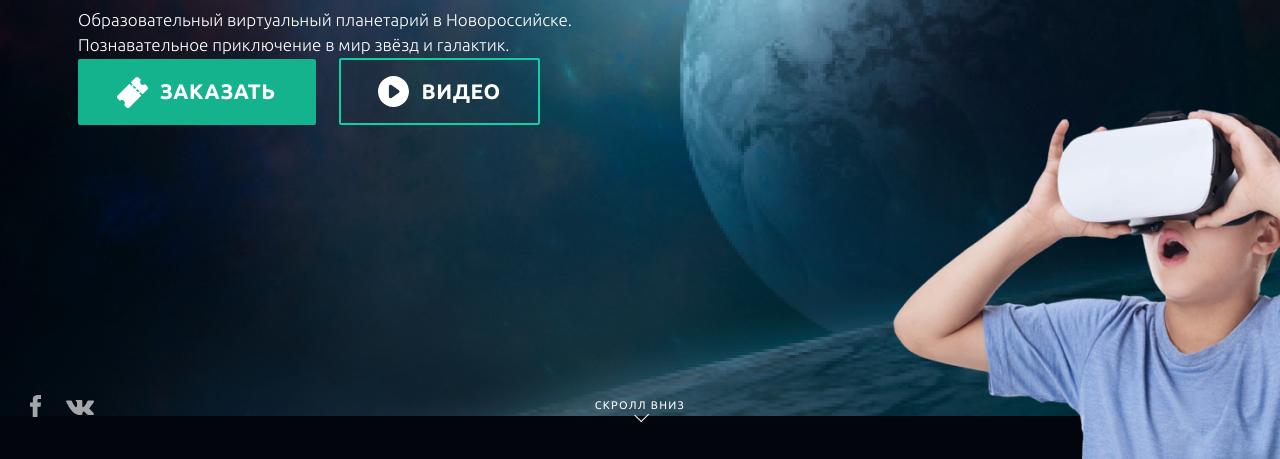
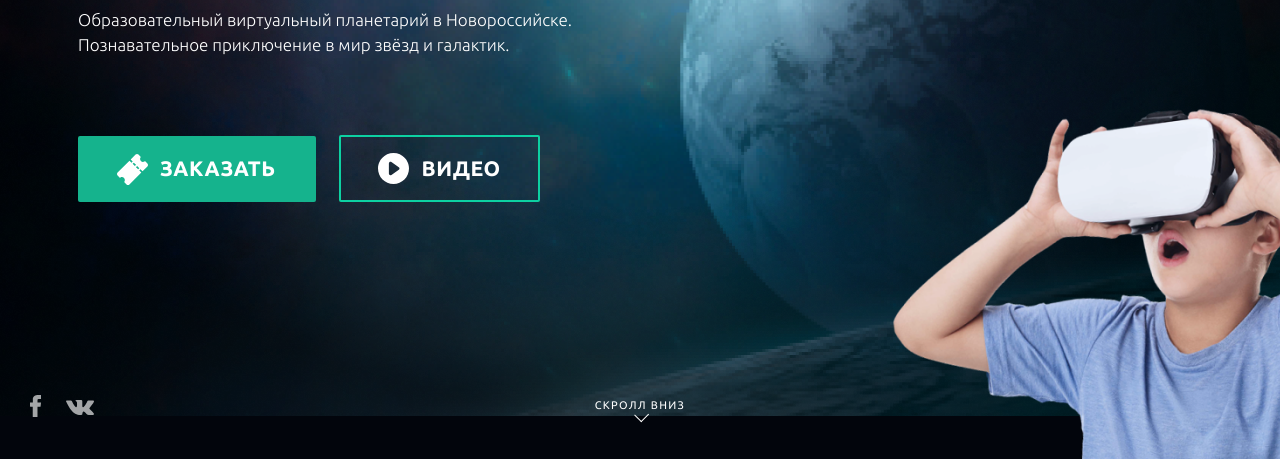
Before and after one commit to grizzly-attack/Digital-Planet-VR, a website: page source/main.html in a window 1280 px wide. Shown: the part 352-811 px from the top of the page. Drawn offline with nearby package versions, Linux system fonts and the light colour scheme; files that its build step writes are made by us from their sources.

Commit message:
Исправление главной страницы

```diff
--- a/source/sass/blocks/intro.scss
+++ b/source/sass/blocks/intro.scss
@@ -39,7 +39,6 @@
 .intro__container {
   display: flex;
   flex-wrap: wrap;
-  margin-top: 154px;
 
   @include padding;
   padding-bottom: 35px;
@@ -57,6 +56,10 @@
 .intro__message {
   margin: 0;
   font-size: 17px;
+}
+
+.intro__button-container {
+  margin-top: 77px;
 }
 
 .intro__button {
```
Also changed, not shown: build/css/style.min.css, source/img/body-background-main-2.png (added), 1 other file.
